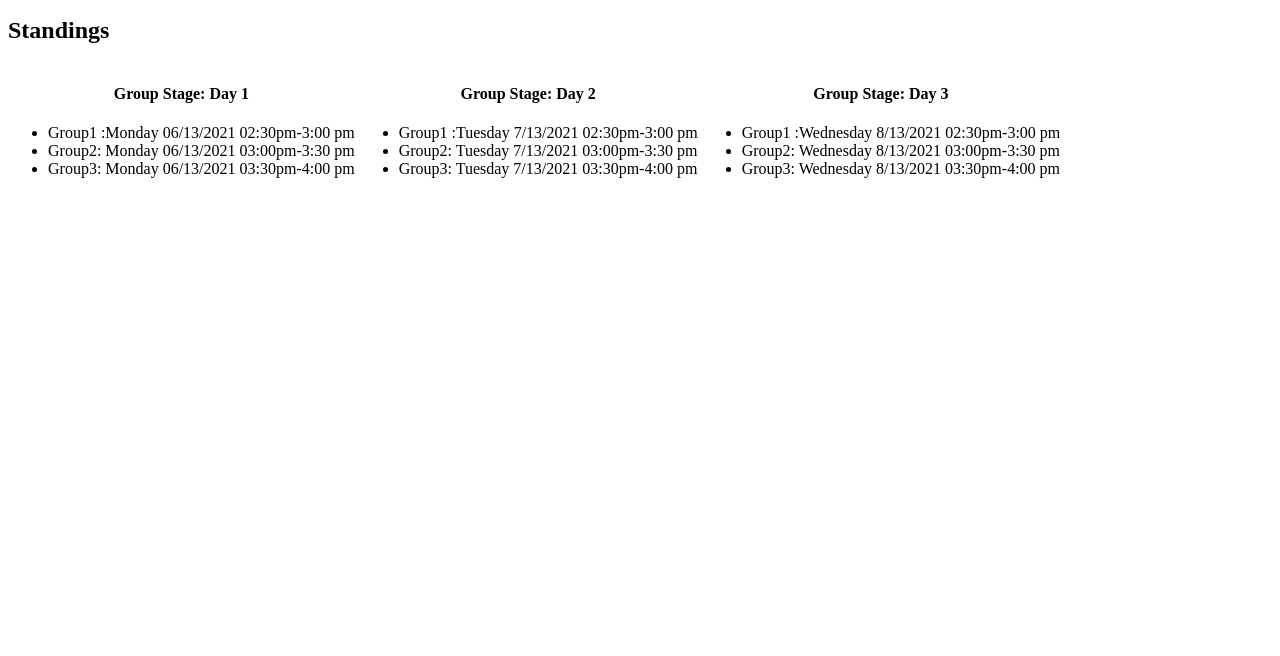
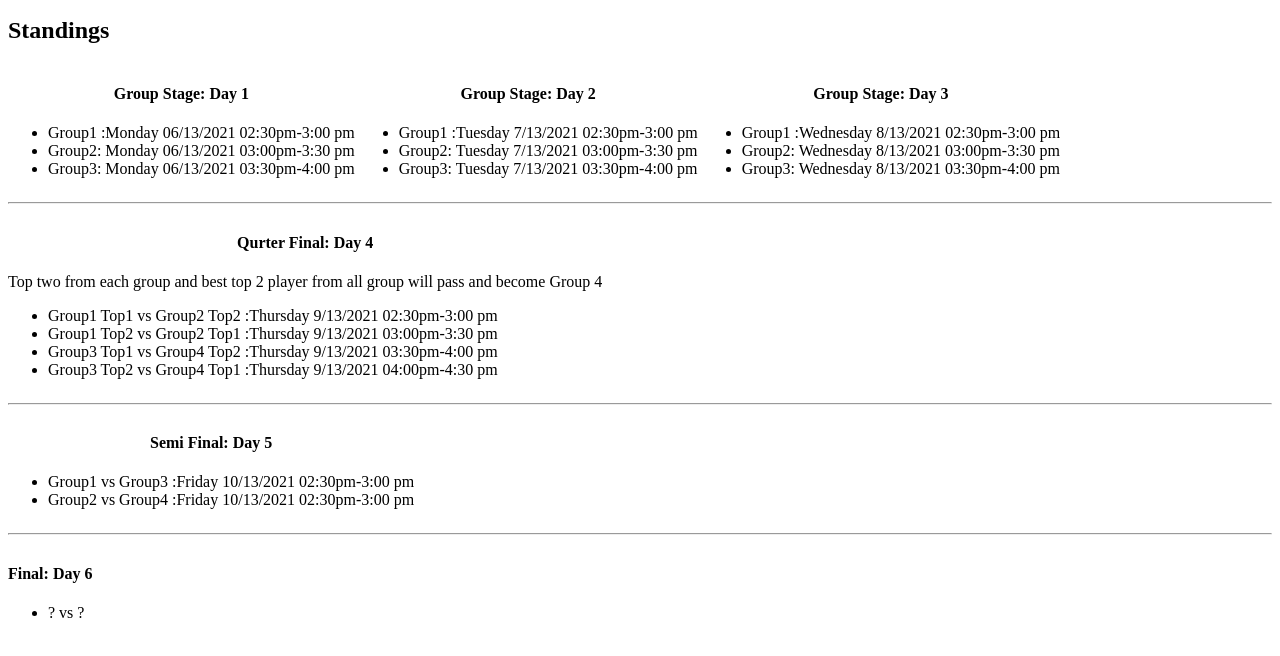
Before and after one commit to AmanuelChorito/SoccerTournamentManager, a website: page public/index.html in a window 1280 px wide. Shown: the part 48-704 px from the top of the page. Drawn offline with nearby package versions, Linux system fonts and the light colour scheme; no server answers.

Commit message:
schedule Commit

```diff
--- a/public/index.html
+++ b/public/index.html
@@ -71,7 +71,35 @@
         <li>Group3: Wednesday 8/13/2021 03:30pm-4:00 pm</li>
       </ul>
     </div>
-
+    <hr />
+    <div class="schedule">
+      <h4>Qurter Final: Day 4</h4>
+      <p>
+        Top two from each group and best top 2 player from all group will pass
+        and become Group 4
+      </p>
+      <ul>
+        <li>Group1 Top1 vs Group2 Top2 :Thursday 9/13/2021 02:30pm-3:00 pm</li>
+        <li>Group1 Top2 vs Group2 Top1 :Thursday 9/13/2021 03:00pm-3:30 pm</li>
+        <li>Group3 Top1 vs Group4 Top2 :Thursday 9/13/2021 03:30pm-4:00 pm</li>
+        <li>Group3 Top2 vs Group4 Top1 :Thursday 9/13/2021 04:00pm-4:30 pm</li>
+      </ul>
+    </div>
+    <hr />
+    <div class="schedule">
+      <h4>Semi Final: Day 5</h4>
+      <ul>
+        <li>Group1 vs Group3 :Friday 10/13/2021 02:30pm-3:00 pm</li>
+        <li>Group2 vs Group4 :Friday 10/13/2021 02:30pm-3:00 pm</li>
+      </ul>
+    </div>
+    <hr />
+    <div class="schedule">
+      <h4>Final: Day 6</h4>
+      <ul>
+        <li>? vs ?</li>
+      </ul>
+    </div>
     <script src="https://ajax.googleapis.com/ajax/libs/jquery/3.5.1/jquery.min.js"></script>
     <script src="tour.js"></script>
   </body>
```
